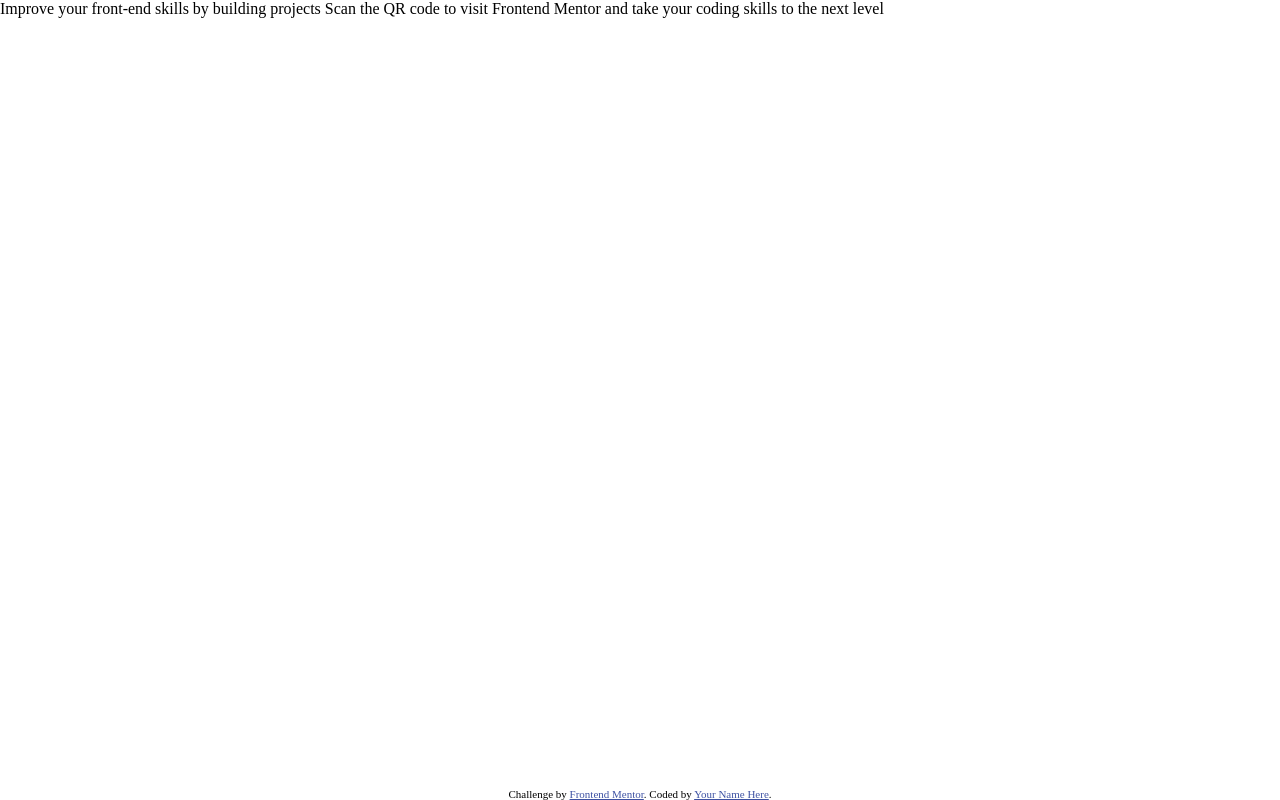
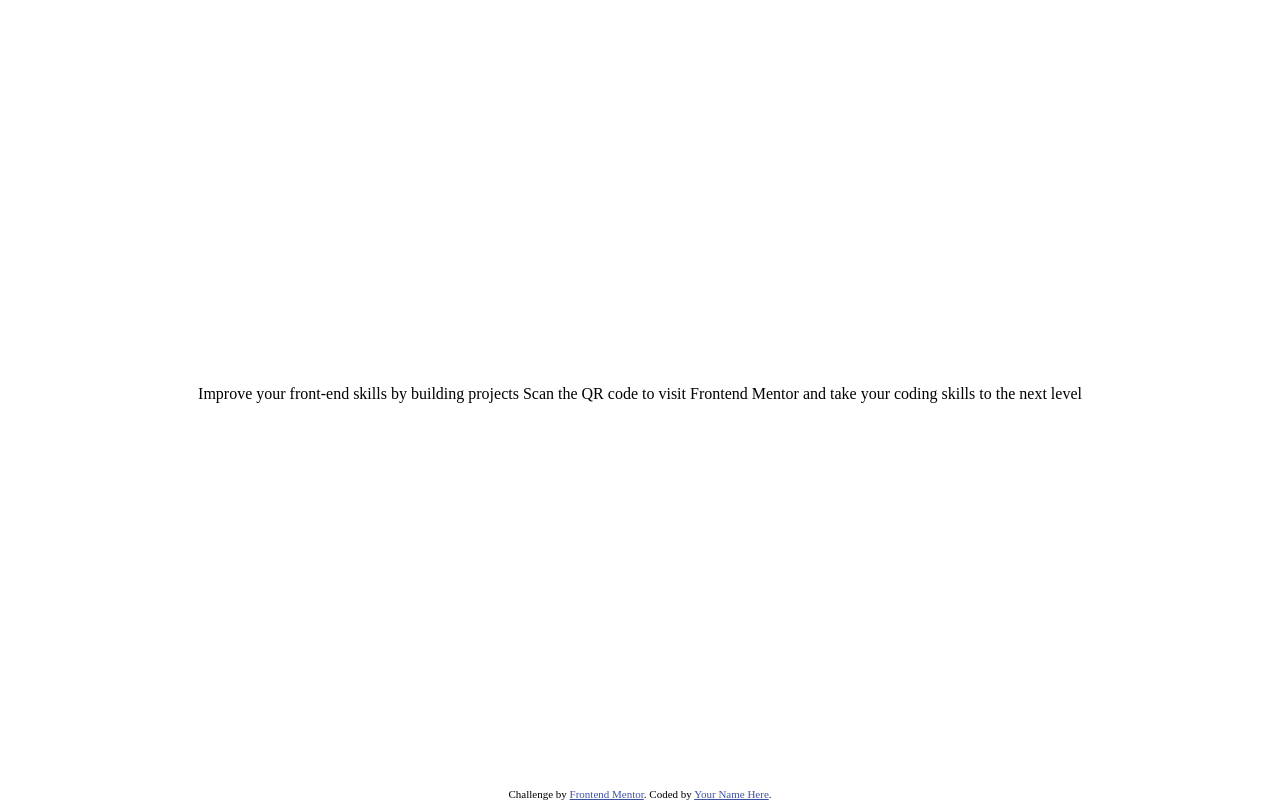
Before and after one commit to MatthewT95/QR-code-component, a plain HTML site: page index.html in a window 1280 px wide. Drawn offline with Linux system fonts and the light colour scheme.

Commit message:
Moved content inside qr-card-component

```diff
--- a/index.html
+++ b/index.html
@@ -16,9 +16,12 @@
     <title>Frontend Mentor | QR code component</title>
   </head>
   <body>
-    Improve your front-end skills by building projects Scan the QR code to visit
-    Frontend Mentor and take your coding skills to the next level
-
+    <div class="page-content">
+      <div class="qr-card-component">
+        Improve your front-end skills by building projects Scan the QR code to
+        visit Frontend Mentor and take your coding skills to the next level
+      </div>
+    </div>
     <div class="attribution">
       Challenge by
       <a href="https://www.frontendmentor.io?ref=challenge" target="_blank"
```
